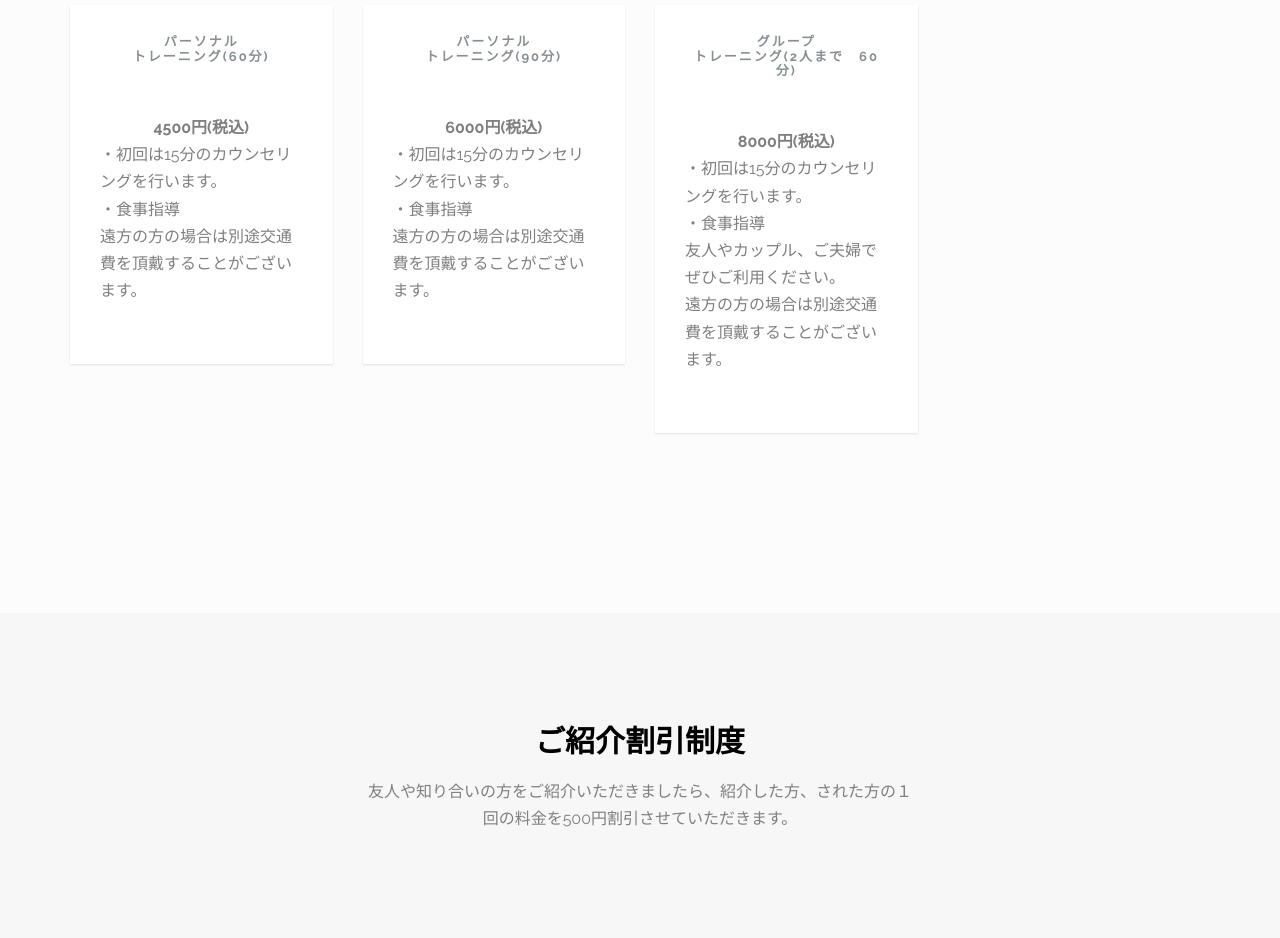
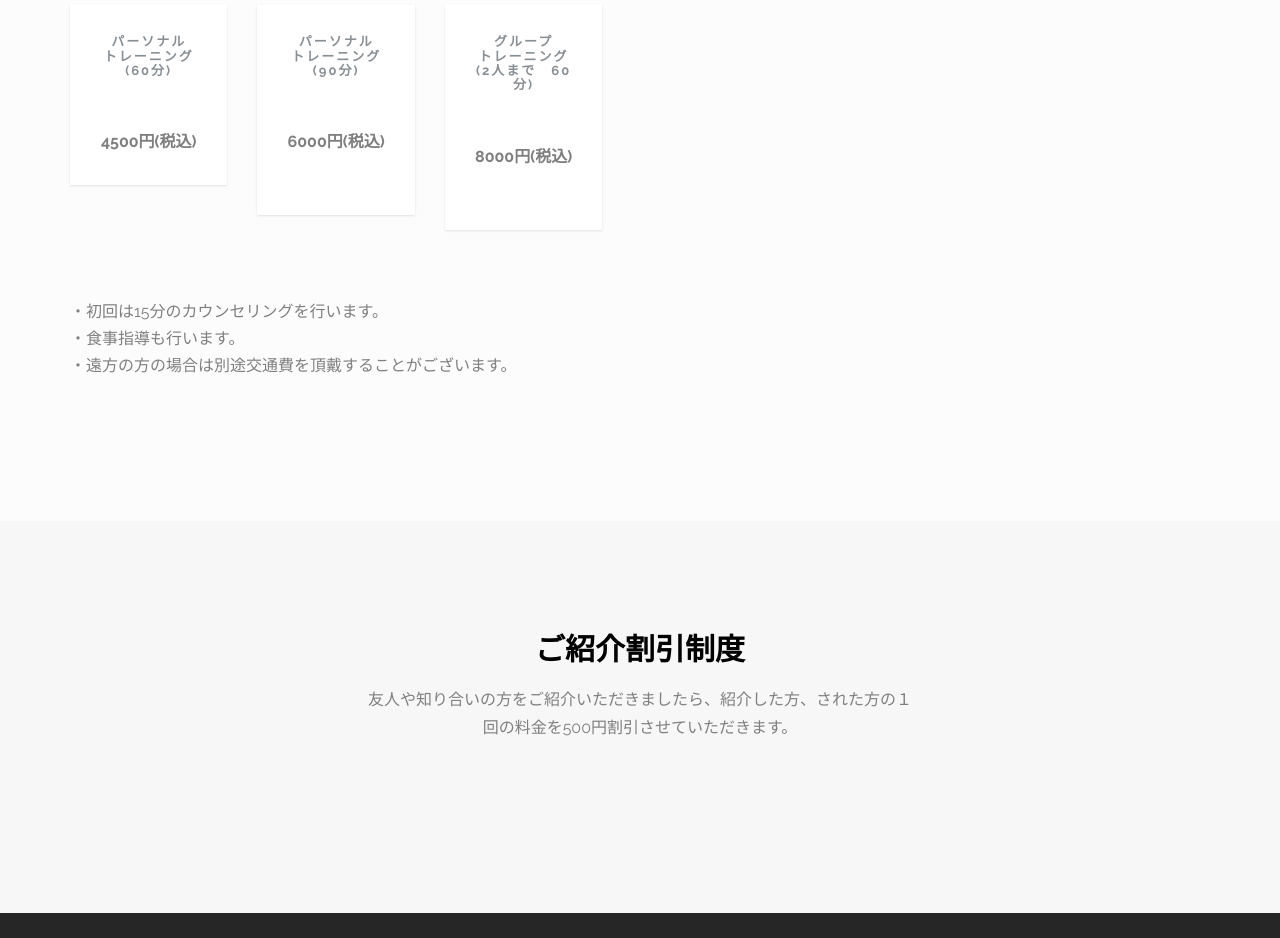
Before and after one commit to daisuke8929/fitness, a plain HTML site: page pricing.html in a window 1280 px wide. Shown: the part 1156-2094 px from the top of the page. Drawn offline with Linux system fonts and the light colour scheme; files whose address does not match are found by name.

Commit message:
文言変更

```diff
--- a/pricing.html
+++ b/pricing.html
@@ -116,7 +116,7 @@
 						<div class="price-box">
 							<h2 class="pricing-plan">パーソナル</br>トレーニング(60分)</h2>
 							<div><strong>4500円(税込)</strong></div>
-							<p align="left">・初回は15分のカウンセリングを行います。</br>・食事指導</br>遠方の方の場合は別途交通費を頂戴することがございます。</p>
+
 						</div>
 					</div>
 
@@ -124,7 +124,8 @@
 						<div class="price-box">
 							<h2 class="pricing-plan">パーソナル</br>トレーニング(90分)</h2>
 							<div><strong>6000円(税込)</strong></div>
-							<p align="left">・初回は15分のカウンセリングを行います。</br>・食事指導</br>遠方の方の場合は別途交通費を頂戴することがございます。</p>
+							<p align="left">
+
 						</div>
 					</div>
 
@@ -132,11 +133,14 @@
 						<div class="price-box">
 							<h2 class="pricing-plan">グループ</br>トレーニング(2人まで　60分)</h2>
 							<div><strong>8000円(税込)</strong></div>
-							<p align="left">・初回は15分のカウンセリングを行います。</br>・食事指導</br>友人やカップル、ご夫婦でぜひご利用ください。</br>遠方の方の場合は別途交通費を頂戴することがございます。</p>
+							<p align="left">
 						</div>
 					</div>
+
 				</div>
+
 			</div>
+					<p align="left">・初回は15分のカウンセリングを行います。</br>・食事指導も行います。</br>・遠方の方の場合は別途交通費を頂戴することがございます。</p>
 		</div>
 	</div>
 
```
Also changed, not shown: services.html (+1 -1 lines).
